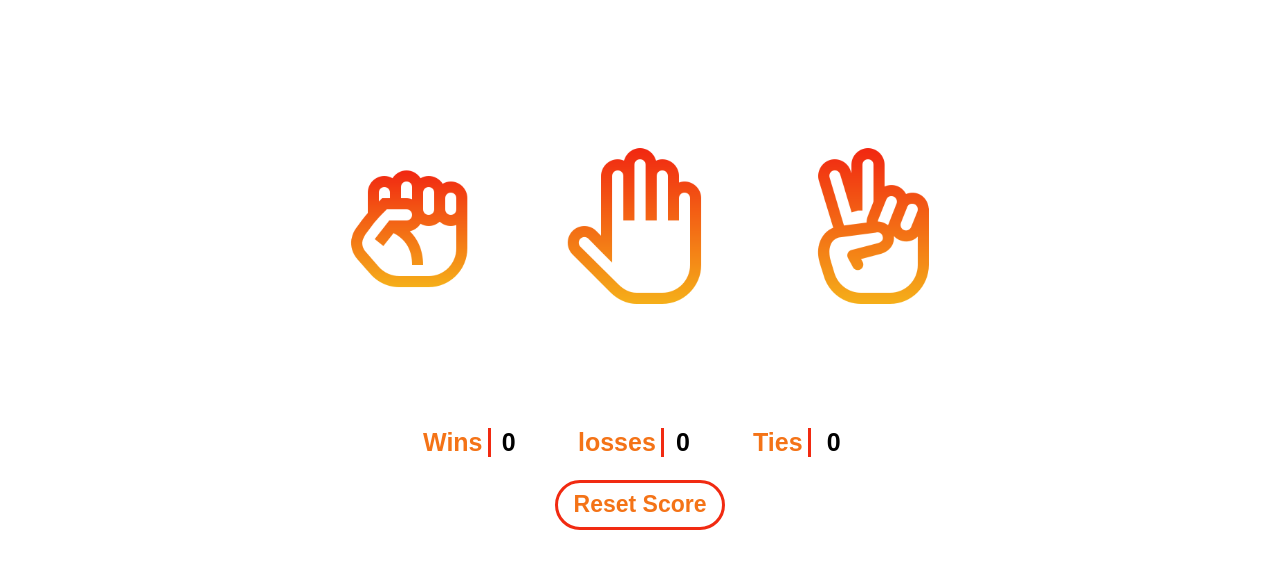
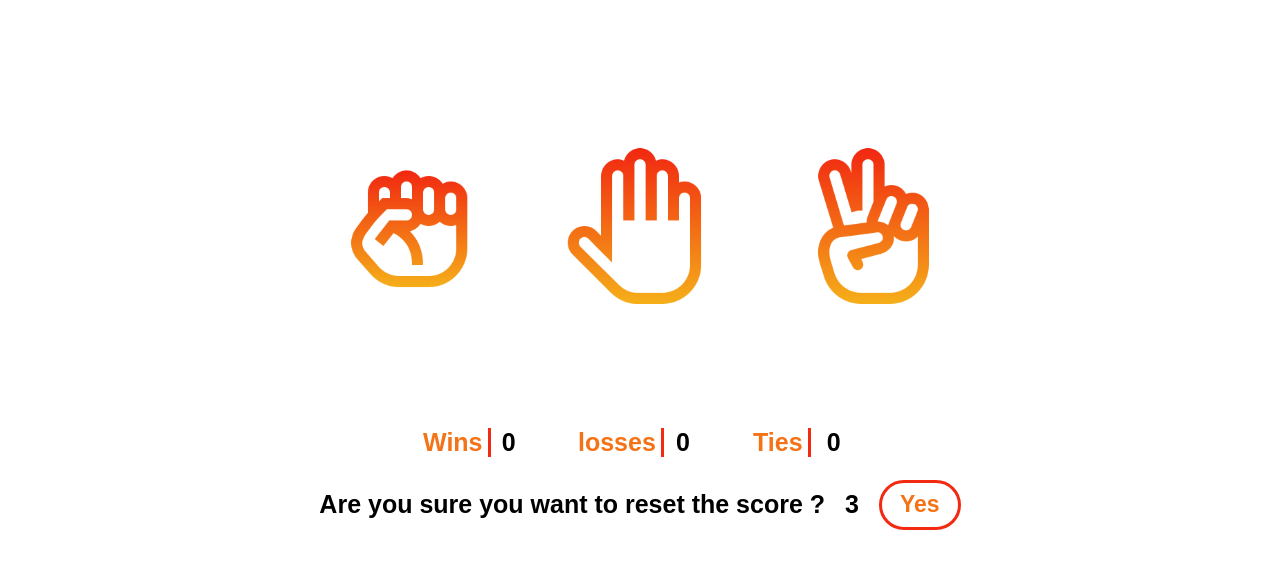
Before and after one commit to Ahmed-Aladdiin/Rock-Paper-Scissors, a plain HTML site: page index.html in a window 1280 px wide. Both pictures are taken after a click on the button "Reset Score". Shown: the part 94-662 px from the top of the page. Drawn offline with Linux system fonts and the light colour scheme.

Commit message:
ask the user for confirmation before reseting the score

```diff
--- a/css/index.css
+++ b/css/index.css
@@ -42,10 +42,12 @@ main {
   width: 80%;
 }
 
-#score-sec {
+#score-sec, #reset-sec {
   /* background-color: aquamarine; */
   font-size: 25px;
   font-weight: 600;
+}
+#score-sec {
   text-align: center;
   margin: 10px 0px;
 }
@@ -79,8 +81,8 @@ main {
   height: 60px;
   /* background-color: lightcoral; */
 }
-#reset-button {
-  width: 170px;
+#reset-button, #yes-button {
+  padding: 0px 18px;
   height: 50px;
   font-size: 23px;
   font-weight: 600;
@@ -88,6 +90,9 @@ main {
   color: #f47317;
   border: 3px solid #F12A11;
   border-radius: 50px;
+}
+#reset-timer {
+  margin: 0px 20px;
 }
 
 #playersChoices {
--- a/js/index.js
+++ b/js/index.js
@@ -4,7 +4,7 @@ let score = [0,0,0];
 window.addEventListener('load', ()=>renderScore());
 
 document.querySelectorAll('.gestures').forEach(element => element.addEventListener('click', ()=>runGame(element.id)));
-document.querySelector('#reset-button').addEventListener('click', ()=> reset());
+document.querySelector('#reset-button').addEventListener('click', ()=> supReset());
 
 function genChoice() {
   const randNum = Math.random();
@@ -84,9 +84,34 @@ function renderChoices(playerChoice, pcChoice) {
   document.querySelector('#playersChoices').innerHTML = `Your choice: <img src='imgs/${playerChoice}-up-64.png' id="playerChoice"><img src="imgs/${pcChoice}-up-64.png" id="pcChoice">:PC choice`;
 }
 
+let I ;
+
+function supReset() {
+  let timer = 5;
+  document.querySelector('#reset-sec').innerHTML = `Are you sure you want to reset the score ?<span id='reset-timer'>${timer--}</span> <button id='yes-button'>Yes</button>`;
+  document.querySelector('#yes-button').addEventListener('click', () => reset());
+
+  I = setInterval(() => {
+    if(timer < 1)
+    {
+      returnResetButton();
+      return;
+    }
+    document.querySelector('#reset-timer').innerHTML = ` ${timer} `;
+    timer--;
+  }, 1000);
+}
+
 function reset() {
   score = [0,0,0];
   document.querySelector('#result').innerHTML = '';
   document.querySelector('#playersChoices').innerHTML = '';
   renderScore();
+  returnResetButton();
 }
+
+function returnResetButton () {
+  document.querySelector('#reset-sec').innerHTML = `<button id="reset-button">Reset Score</button>`;
+  document.querySelector('#reset-button').addEventListener('click', ()=> supReset());
+  clearInterval(I);
+}
```
